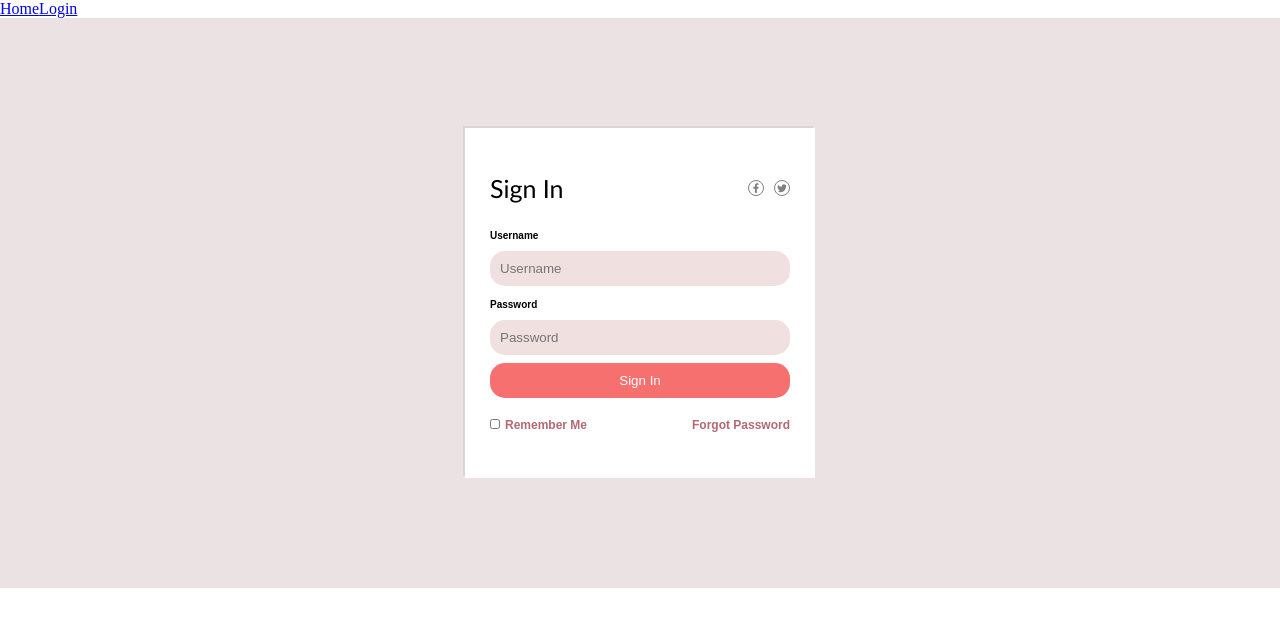
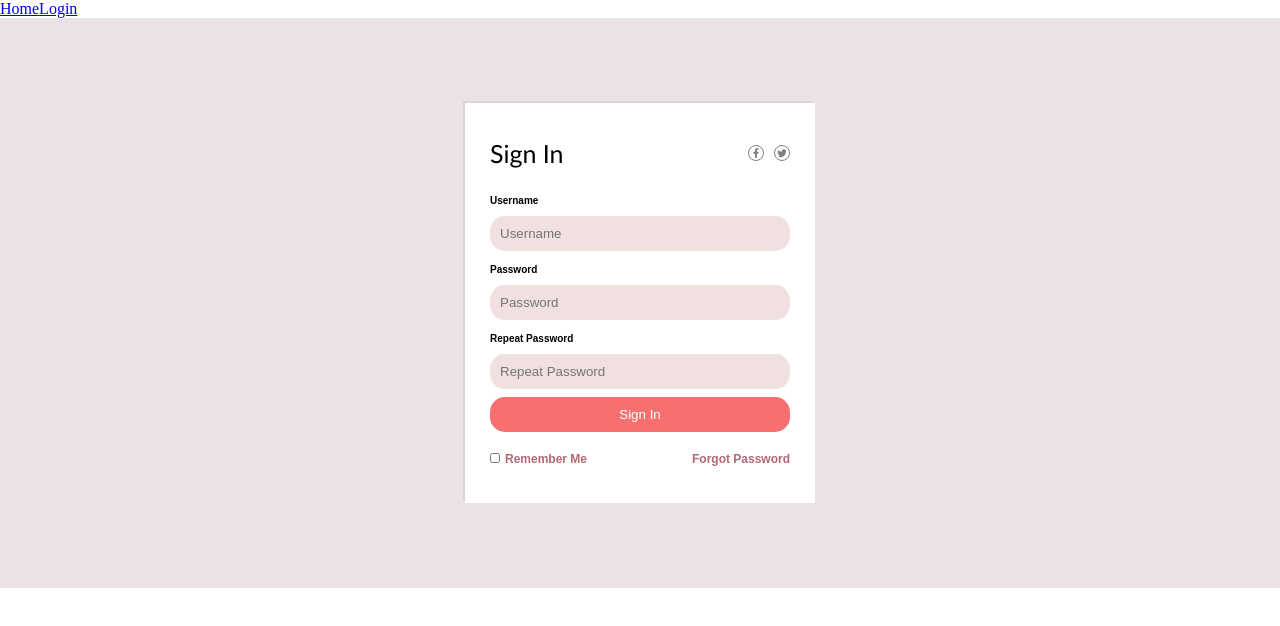
Before and after one commit to AramChilingryan/Project1, a React (Create React App) app: page /login in a window 1280 px wide. Shown: the top 626 px of the page. Built offline with nearby package versions, Linux system fonts and the light colour scheme.

Commit message:
add repeat password

```diff
--- /dev/null
+++ b/src/components/Input.js
@@ -0,0 +1,12 @@
+import React from 'react'
+
+function Input(props) {
+  return (
+    <div>
+        <label htmlFor={props.htmlFor}>{props.text}</label>
+        <input type={props.type} placeholder={props.placeholder} name={props.name} id={props.id} onChange={props.onChange} value={props.value}/>
+    </div>
+  )
+}
+
+export default Input
--- a/src/components/Login.js
+++ b/src/components/Login.js
@@ -6,6 +6,7 @@ import {useNavigate} from 'react-router-dom'
 import {loginSchema} from '../schemas/loginSchema.js'
 import {FaFacebookF} from "react-icons/fa"
 import {BsTwitter} from "react-icons/bs"
+import Input from './Input'
 
 
 function Login() {
@@ -20,6 +21,7 @@ function Login() {
       initialValues={{
       email: "",
       password: "",
+      repPassword: "",
       }}
       onSubmit={submitForm}
       validationSchema={loginSchema}
@@ -37,13 +39,40 @@ function Login() {
                       <BsTwitter/>
                     </div>
                   </div>
-                 <label htmlFor="email">Username</label>
-                 <input type="email" placeholder="Username" name="email" id="email" onChange={handleChange} value={values.email}/>
+                  <Input
+                    htmlFor="email"
+                    text="Username"
+                    type="email"
+                    placeholder="Username"
+                    name="email"
+                    id="email"
+                    onChange={handleChange}
+                    value={values.email}
+                  />
                   <Error text={errors.email}/>
-                 <label htmlFor="password">Password</label>
-                 <input type="password" placeholder="Password" name="password" id="password" onChange={handleChange} value={values.password}/>
+                  <Input
+                    htmlFor="password"
+                    text="Password"
+                    type="password"
+                    placeholder="Password"
+                    name="password"
+                    id="password"
+                    onChange={handleChange}
+                    value={values.password}
+                  />
                   <Error text={errors.password}/>
-                 <input type="submit" value="Sign In" />
+                  <Input
+                    htmlFor="repPassword"
+                    text="Repeat Password"
+                    type="password"
+                    placeholder="Repeat Password"
+                    name="repPassword"
+                    id="repPassword"
+                    onChange={handleChange}
+                    value={values.repPassword}
+                  />
+                  <Error text={errors.repPassword}/>
+                  <Input type="submit" value="Sign In"/>
                   <div className='footer'>
                     <input type="checkbox" name="rem" id="rem"/>
                     <label htmlFor="rem">Remember Me</label>
--- a/src/schemas/loginSchema.js
+++ b/src/schemas/loginSchema.js
@@ -2,5 +2,6 @@ import * as yup from "yup"
 
 export const loginSchema = yup.object().shape({
   email: yup.string().required("Username is requires!"),
-  password: yup.string().min(8, "login must be at least 8 chars long!")
+  password: yup.string().min(8, "login must be at least 8 chars long!"),
+  repPassword:yup.string().oneOf([yup.ref("password")],"Passwords do not match!!!").required("Repeat a password")
 })
--- a/src/styles/form.style.scss
+++ b/src/styles/form.style.scss
@@ -8,7 +8,7 @@
     font-family: Arial, Helvetica, sans-serif;
     .box {
         width: 350px;
-        height: 350px;
+        height: 400px;
         background-color: white;
         box-shadow: -2px -2px rgb(219, 213, 213);
         display: flex;
@@ -16,7 +16,7 @@
         align-items: center;
         form {
             width: 300px;
-            height: 260px;
+            height: 330px;
             .header {
                 display: flex;
                 justify-content: space-between;
```
Lines whose indentation alone changed are shown as unchanged.
